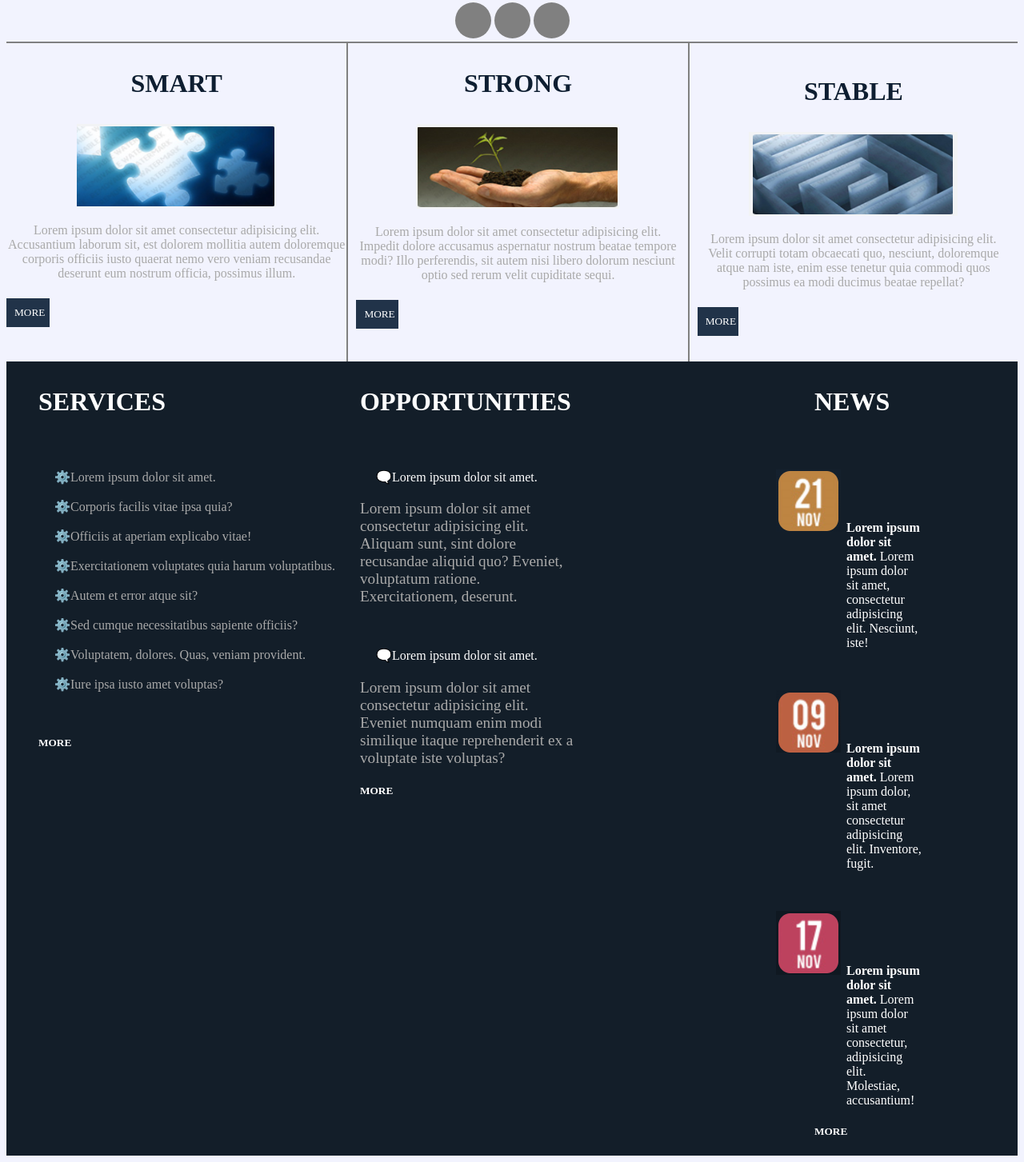
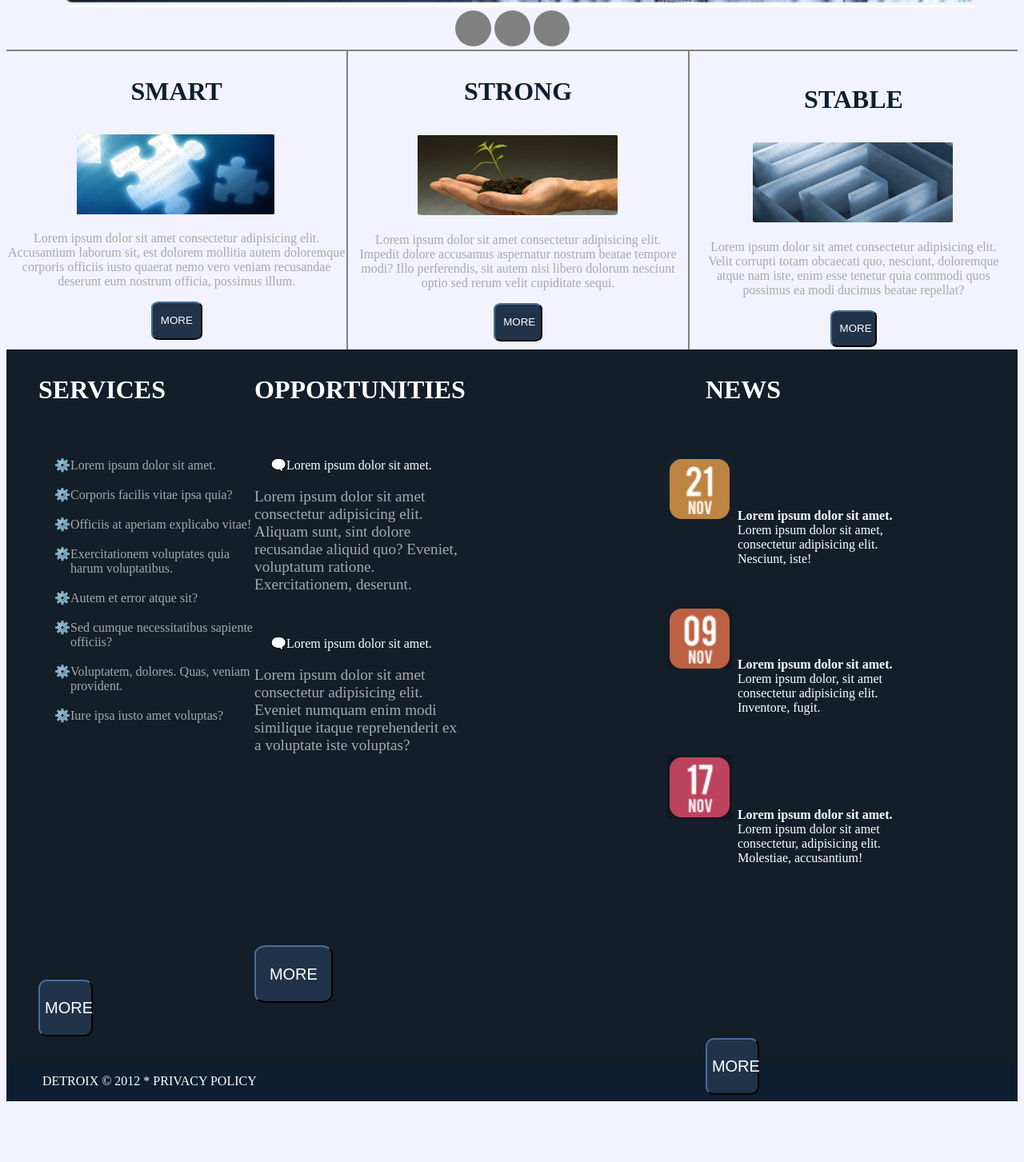
Before and after one commit to Talves21/First-Project, a plain HTML site: page index.html in a window 1280 px wide. Shown: the part 910-2363 px from the top of the page at 80% size. After the commit the page ends 2295 px from the top, so only its background shows below. Drawn offline with Linux system fonts and the light colour scheme.

Commit message:
Finished project
Finished up the main content and footer which completed the project

```diff
--- a/CSS/style.css
+++ b/CSS/style.css
@@ -1,11 +1,14 @@
+/* Background of entire page */
+
 body{
     background-color: rgb(242, 243, 254);
 }
 
+/* Coloring navigation links */
+
 nav{
-    /* position: fixed; */
     background-color: rgb(11, 11, 49);
-    height: 25px;
+    height: 37px;
     width: 100%;
 }
 
@@ -14,8 +17,11 @@ a{
     text-decoration: none;
 }
 
+/* Positioning navigation links */
+
 .navlink1 {
-    font-size: x-small;
+    display: flex;
+    font-size: 14px;
     font-weight: 150;
     padding-left: 87px;
 
@@ -30,7 +36,7 @@ a{
     justify-content: end;
     padding-right: 100px;
     margin-top: -25px;
-    font-size: x-small;
+    font-size: 14px;
     font-weight: 150;
 
     :hover{
@@ -48,6 +54,10 @@ a{
     text-align: end;
     padding-right: 100px;
     margin-top: -35px;
+
+    :hover{
+        text-decoration: underline;
+    }
 }
 
 .navlink3 li {
@@ -59,11 +69,9 @@ a{
 
 .navlink3 a{
     color: white;
+}
 
-    :hover{
-        text-decoration: underline;
-    }
-}
+/* Positioning of main image */
 
 .image2 > img{
     padding: 195px 72px 0px 72px;
@@ -81,6 +89,8 @@ a{
 .classBullets{
     text-align: center;
 }
+
+/* Positioning and coloring of main content below main image */
 
 .infoTop{
     display: flex;
@@ -112,20 +122,27 @@ p{
     color: rgb(169, 169, 169);
 }
 
+/* Positioning and coloring of buttons below main content */
 
 .moreButton{
     background-color: rgb(33, 51, 73);
     color: white;
     font-weight: 300;
     padding: 10px;
-    width: 8%;
+    border-radius: 15%;
+    border-color: rgb(33, 51, 73);
+    width: 15%;
+    height: 13%;
 }
+
+/* Positioning and coloring of bottom half of main content */
 
 .infoBottom{
     display: flex;
     background-color: rgb(19, 30, 41);
     color: white;
     justify-content: center;
+    height: max-content;
 }
 
 .services{
@@ -155,7 +172,7 @@ p{
 }
 
 .news{
-    flex: 1;
+    flex: 3;
     padding-right: 120px; ;
 }
 
@@ -176,7 +193,50 @@ strong{
     list-style-image: url(../images/Date3.png);
 }
 
+/* Positioning and coloring of buttons below the bottom half of main content */
+
+.moreButton2{
+    background-color: rgb(33, 51, 73);
+    color: white;
+    font-size: 20px;
+    border-radius: 15%;
+    border-color: rgb(33, 51, 73);
+    margin-top: 287px;
+    width: 25%;
+    height: 8%;
+}
+
+.moreButton3{
+    background-color: rgb(33, 51, 73);
+    color: white;
+    font-size: 20px;
+    border-radius: 15%;
+    border-color: rgb(33, 51, 73);
+    margin-top: 220px;
+    margin-bottom: 62px;
+    width: 37%;
+    height: 8%;
+}
+
+.moreButton4{
+    background-color: rgb(33, 51, 73);
+    color: white;
+    font-size: 20px;
+    border-radius: 15%;
+    border-color: rgb(33, 51, 73);
+    margin-top: 200px;
+    width: 25%;
+    height: 8%;
+}
+
+/* Bottom of the page */
+
 footer{
+    display: flex;
+    background-color: rgb(14, 30, 49);
+    padding-left: 45px;
+}
+
+footer > p{
     color: white;
-    background-color: rgb(14, 30, 49);
 }
--- a/index.html
+++ b/index.html
@@ -7,6 +7,9 @@
     <link rel="stylesheet" href="./CSS/style.css">
 </head>
 <body>
+
+    <!-- Contains all navigation links including logo -->
+
     <header role="banner">
         <nav>
             <div class="navlink1">
@@ -32,9 +35,10 @@
                     <li><a href="#">CONTACTS</a></li>
                 </ul>
             </div>
-
         </nav>
         </header>
+
+        <!-- Starts main content including the main image -->
 
     <main role="main">
         <div class="image2">
@@ -52,23 +56,25 @@
                 <h3>SMART</h3>
                 <img src="./images/Puzzle.png" alt="piece of a puzzle">
                 <p>Lorem ipsum dolor sit amet consectetur adipisicing elit. Accusantium laborum sit, est dolorem mollitia autem doloremque corporis officiis iusto quaerat nemo vero veniam recusandae deserunt eum nostrum officia, possimus illum.</p>
-                <h5 class="moreButton">MORE</h5>
+                <button class="moreButton">MORE</button>
             </div>
 
             <div class="strong">
                 <h3>STRONG</h3>
                 <img src="./images/Plant.png" alt="plant within an open hand">
                 <p>Lorem ipsum dolor sit amet consectetur adipisicing elit. Impedit dolore accusamus aspernatur nostrum beatae tempore modi? Illo perferendis, sit autem nisi libero dolorum nesciunt optio sed rerum velit cupiditate sequi.</p>
-                <h5 class="moreButton">MORE</h5>
+                <button class="moreButton">MORE</button>
             </div>
 
             <div class="stable">
                 <h3>STABLE</h3>
                 <img src="./images/Maze.png" alt="picture of maze">
                 <p>Lorem ipsum dolor sit amet consectetur adipisicing elit. Velit corrupti totam obcaecati quo, nesciunt, doloremque atque nam iste, enim esse tenetur quia commodi quos possimus ea modi ducimus beatae repellat?</p>
-                <h5 class="moreButton">MORE</h5>
+                <button class="moreButton">MORE</button>
             </div>
         </section>
+
+        <!-- Bottom section of main content -->
 
         <section class="infoBottom">
             <div class="services">
@@ -92,7 +98,7 @@
                     <li>Iure ipsa iusto amet voluptas?</li>
                 </ul>
                 <br>
-                <h5 class="moreButton2">MORE</h5>
+                <button class="moreButton2">MORE</button>
             </div>
 
             <div class="opportunities">
@@ -107,7 +113,7 @@
                     <li>Lorem ipsum dolor sit amet.</li>
                 </ul>
                 <p>Lorem ipsum dolor sit amet consectetur adipisicing elit. Eveniet numquam enim modi similique itaque reprehenderit ex a voluptate iste voluptas?</p>
-                <h5 class="moreButton2">MORE</h5>
+                <button class="moreButton3">MORE</button>
             </div>
 
             <div class="news">
@@ -124,12 +130,15 @@
                 <ul>
                     <li class="date3"><strong>Lorem ipsum dolor sit amet.</strong> Lorem ipsum dolor sit amet consectetur, adipisicing elit. Molestiae, accusantium!</li>
                 </ul>
-                <h5 class="moreButton2">MORE</h5>
+                <button class="moreButton4">MORE</button>
             </div>
         </section>
     </main>
+
+     <!--Bottom of the page  -->
+
     <footer role="contentinfo">
-        <!-- <p>DETROIX &copy 2012 * PRIVACY POLICY</p> -->
+        <p>DETROIX &copy 2012 * PRIVACY POLICY</p>
     </footer>
 </body>
 </html>
```
